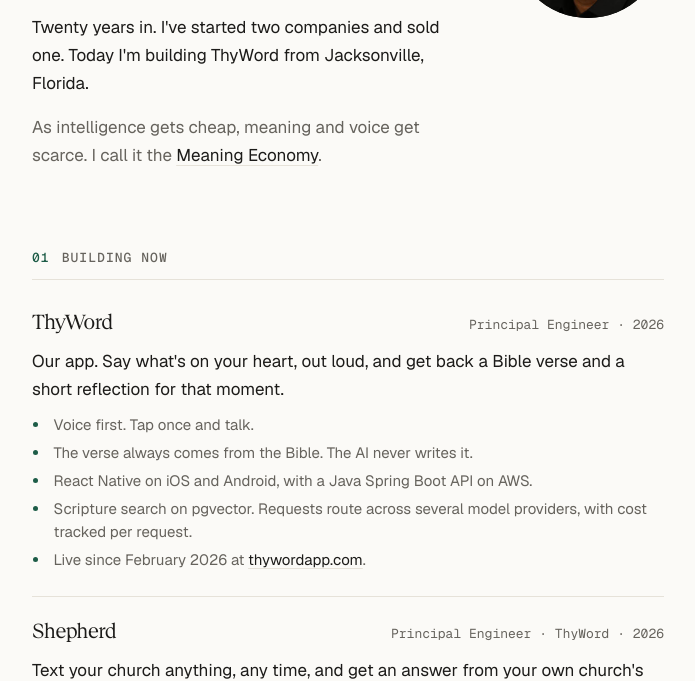
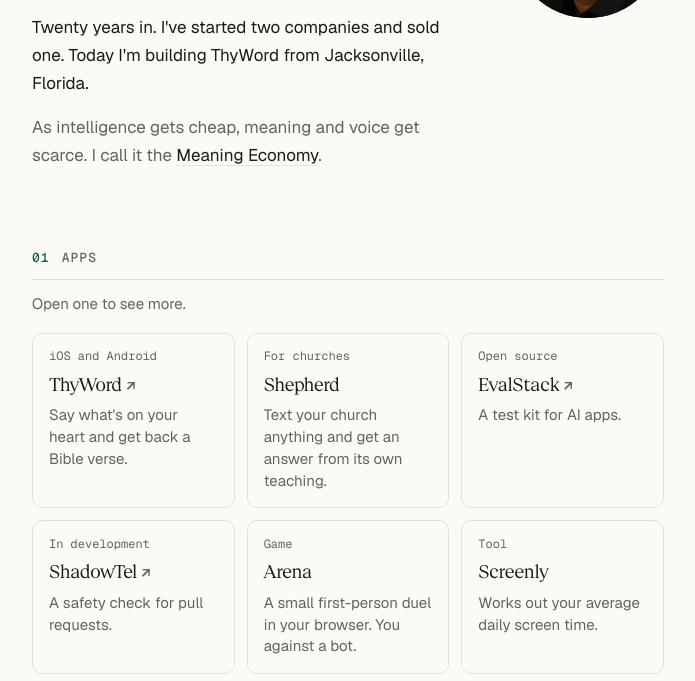
Before and after one commit to ajithjoseph/ajith.ai, a plain HTML site: page index.html in a window 1280 px wide. Shown: the part 310-991 px from the top of the page, without its empty margins (292-987 px from the left). Drawn offline with Linux system fonts and the light colour scheme.

Commit message:
Home: app tiles, and Screenly lives at ajith.ai/screenly/ (#7)
Adds an Apps section with six tiles and points Screenly's canonical link at the site.

```diff
--- a/assets/site.css
+++ b/assets/site.css
@@ -150,6 +150,26 @@ h2 {
 h2 .num { color: var(--accent); }
 .section-note { color: var(--muted); font-size: 0.9375rem; margin: 0.75rem 0 0.25rem; }
 
+/* App tiles on the home page. The whole tile is the link. */
+.tiles { list-style: none; margin: 1rem 0 0; padding: 0; display: grid; grid-template-columns: repeat(3, minmax(0, 1fr)); gap: 0.75rem; }
+.tile {
+  display: flex;
+  flex-direction: column;
+  gap: 0.3rem;
+  height: 100%;
+  padding: 0.9rem 1rem 1rem;
+  border: 1px solid var(--rule);
+  border-radius: 10px;
+  text-decoration: none;
+  transition: border-color 0.15s, background-color 0.15s;
+}
+.tile:hover, .tile:focus-visible { border-color: var(--accent); background: var(--accent-soft); color: inherit; }
+.tile-kind { font: 400 0.75rem/1.4 var(--mono); color: var(--muted); }
+.tile-name { font-family: var(--serif); font-size: 1.125rem; font-weight: 600; letter-spacing: -0.01em; }
+.tile[target="_blank"] .tile-name::after { content: "\2197"; margin-left: 0.3em; font-family: var(--sans); font-size: 0.8em; color: var(--muted); }
+.tile:hover .tile-name { color: var(--accent); }
+.tile-line { color: var(--muted); font-size: 0.9375rem; line-height: 1.45; }
+
 /* Items */
 .item { padding: 1.1rem 0 1.25rem; border-bottom: 1px solid var(--rule); }
 .item:last-of-type { border-bottom: 0; }
@@ -223,12 +243,14 @@ ul.plain li { padding: 0.35rem 0; }
 
 @media (max-width: 640px) {
   .hero { grid-template-columns: 1fr; }
+  .tiles { grid-template-columns: repeat(2, minmax(0, 1fr)); }
   .portrait { order: -1; width: 96px; height: 96px; margin: 0 0 0.5rem; }
   .shots { grid-template-columns: repeat(3, 70%); overflow-x: auto; scroll-snap-type: x mandatory; padding-bottom: 0.5rem; }
   .shots figure { scroll-snap-align: start; }
 }
 @media (max-width: 520px) {
   body { font-size: 1rem; }
+  .tiles { grid-template-columns: 1fr; }
   main { padding-block: 1.75rem 3.5rem; }
   section { margin-top: 3rem; }
   .lede { font-size: 1.125rem; }
--- a/index.html
+++ b/index.html
@@ -46,8 +46,21 @@
   <img class="portrait" src="/assets/img/ajith-400.jpg" srcset="/assets/img/ajith-400.jpg 400w, /assets/img/ajith-800.jpg 800w" sizes="152px" width="152" height="152" alt="Ajith Joseph">
 </section>
 
+<section id="apps" aria-labelledby="apps-h">
+  <h2 id="apps-h"><span class="num">01</span> Apps</h2>
+  <p class="section-note">Open one to see more.</p>
+  <ul class="tiles">
+    <li><a class="tile" href="https://thywordapp.com" target="_blank" rel="noopener"><span class="tile-kind">iOS and Android</span><span class="tile-name">ThyWord</span><span class="tile-line">Say what's on your heart and get back a Bible verse.</span></a></li>
+    <li><a class="tile" href="/shepherd/"><span class="tile-kind">For churches</span><span class="tile-name">Shepherd</span><span class="tile-line">Text your church anything and get an answer from its own teaching.</span></a></li>
+    <li><a class="tile" href="https://evalstack.dev" target="_blank" rel="noopener"><span class="tile-kind">Open source</span><span class="tile-name">EvalStack</span><span class="tile-line">A test kit for AI apps.</span></a></li>
+    <li><a class="tile" href="https://shadowtel.com" target="_blank" rel="noopener"><span class="tile-kind">In development</span><span class="tile-name">ShadowTel</span><span class="tile-line">A safety check for pull requests.</span></a></li>
+    <li><a class="tile" href="/arena/"><span class="tile-kind">Game</span><span class="tile-name">Arena</span><span class="tile-line">A small first-person duel in your browser. You against a bot.</span></a></li>
+    <li><a class="tile" href="/screenly/"><span class="tile-kind">Tool</span><span class="tile-name">Screenly</span><span class="tile-line">Works out your average daily screen time.</span></a></li>
+  </ul>
+</section>
+
 <section id="building" aria-labelledby="building-h">
-  <h2 id="building-h"><span class="num">01</span> Building now</h2>
+  <h2 id="building-h"><span class="num">02</span> Building now</h2>
   <article class="item">
     <div class="item-head">
       <h3><a href="/thyword/">ThyWord</a></h3>
@@ -79,7 +92,7 @@
 </section>
 
 <section id="experiments" aria-labelledby="experiments-h">
-  <h2 id="experiments-h"><span class="num">02</span> Dev tools</h2>
+  <h2 id="experiments-h"><span class="num">03</span> Dev tools</h2>
   <p class="section-note">Tools that came out of problems we hit while building ThyWord.</p>
   <article class="item">
     <div class="item-head">
@@ -110,7 +123,7 @@
 </section>
 
 <section id="record" aria-labelledby="record-h">
-  <h2 id="record-h"><span class="num">03</span> Track record</h2>
+  <h2 id="record-h"><span class="num">04</span> Track record</h2>
   <article class="item">
     <div class="item-head">
       <h3><a href="/perfagents/">PerfAgents</a></h3>
@@ -134,7 +147,7 @@
 </section>
 
 <section id="writing" aria-labelledby="writing-h">
-  <h2 id="writing-h"><span class="num">04</span> Writing</h2>
+  <h2 id="writing-h"><span class="num">05</span> Writing</h2>
   <article class="item">
     <div class="item-head">
       <h3><a href="https://www.amazon.com/dp/1542596602" target="_blank" rel="noopener">Product Engineering in the Cloud</a></h3>
@@ -151,7 +164,7 @@
 </section>
 
 <section id="notes" aria-labelledby="notes-h">
-  <h2 id="notes-h"><span class="num">05</span> Latest notes</h2>
+  <h2 id="notes-h"><span class="num">06</span> Latest notes</h2>
   <!-- notes:latest -->
 <ul class="note-list">
 <li><time datetime="2026-10-26">October 26, 2026</time><a href="/notes/karpathy-called-2023-hottest-new-programming/">Karpathy called it in 2023: &quot;The hottest new programming language is…</a></li>
--- a/sitemap.xml
+++ b/sitemap.xml
@@ -6,6 +6,7 @@
   <url><loc>https://ajith.ai/shepherd/</loc></url>
   <url><loc>https://ajith.ai/perfagents/</loc></url>
   <url><loc>https://ajith.ai/arena/</loc></url>
+  <url><loc>https://ajith.ai/screenly/</loc></url>
   <url><loc>https://ajith.ai/notes/</loc><lastmod>2026-10-26</lastmod></url>
   <url><loc>https://ajith.ai/notes/karpathy-called-2023-hottest-new-programming/</loc><lastmod>2026-10-26</lastmod></url>
   <url><loc>https://ajith.ai/notes/anthropic-just-launched-claude-duet/</loc><lastmod>2026-10-23</lastmod></url>
```
Also changed, not shown: screenly/index.html (+2 -2 lines), 1 other file.
